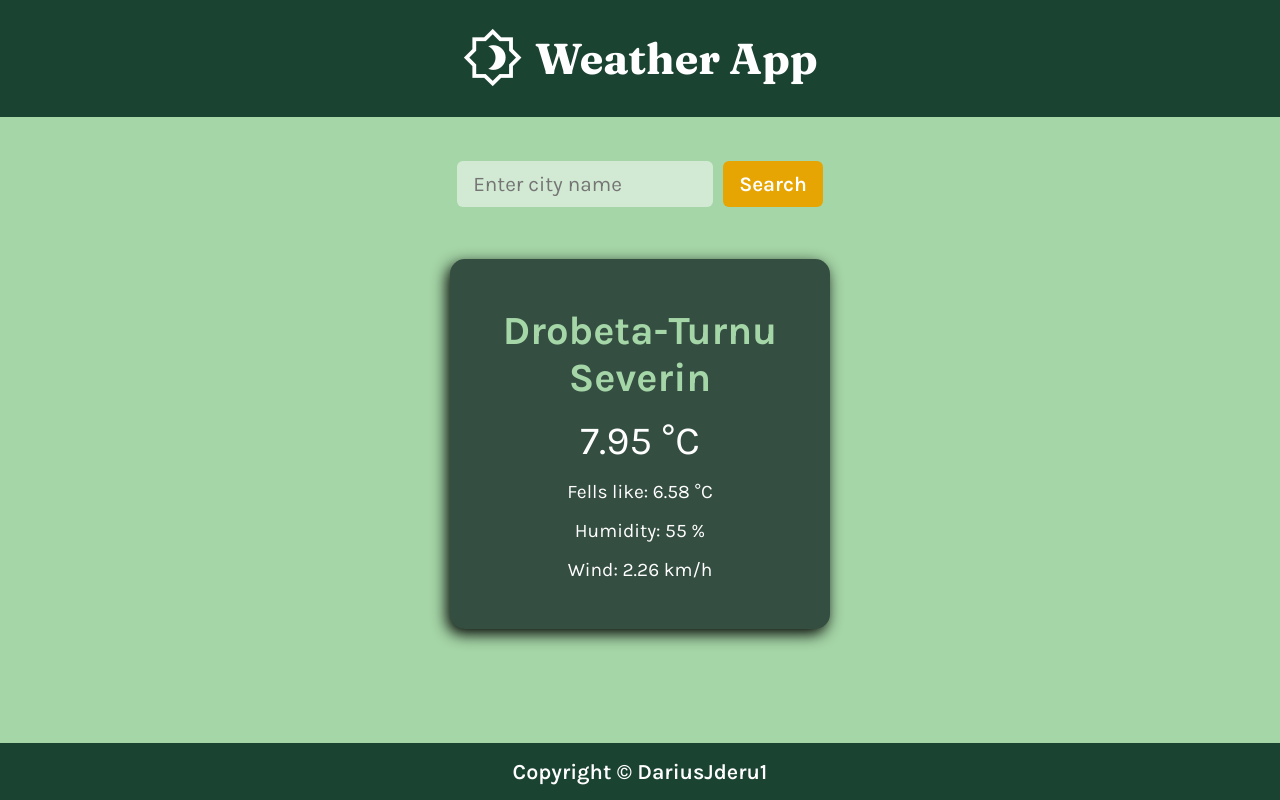
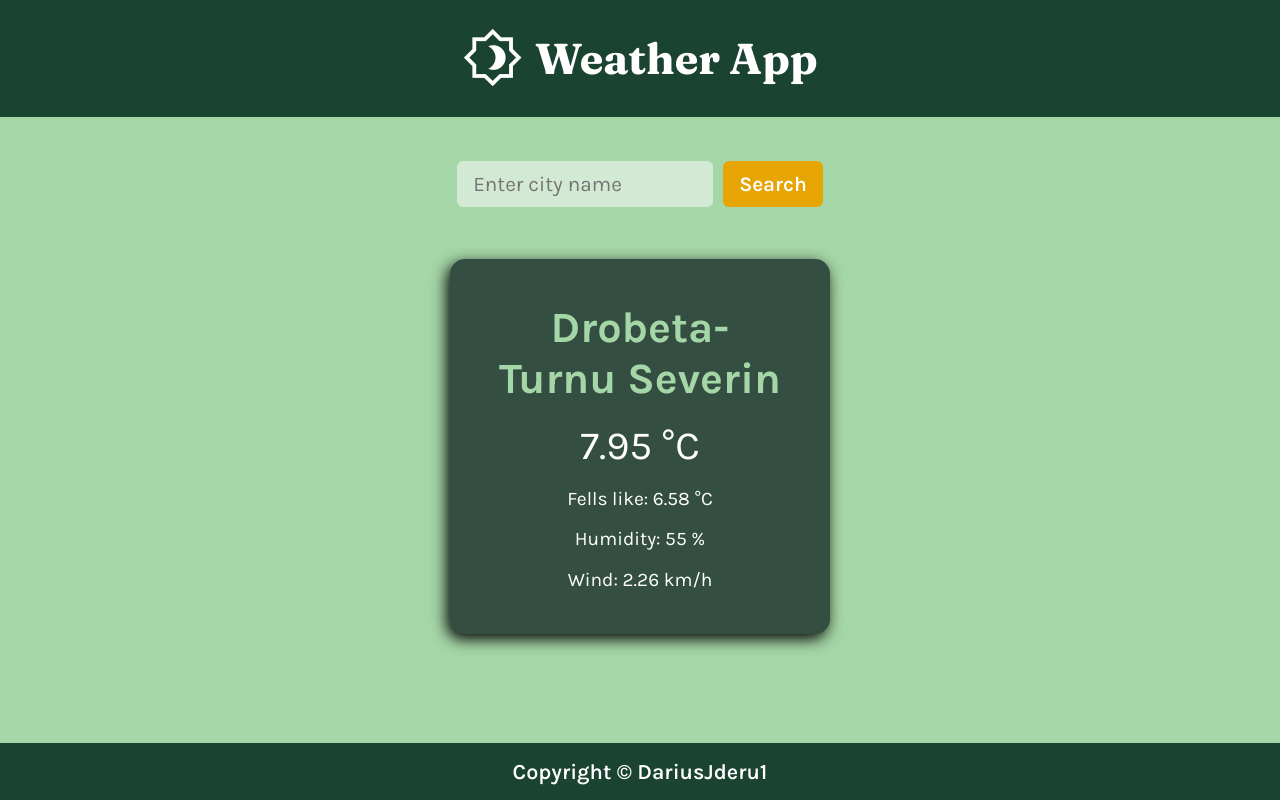
Before and after one commit to DariusJderu1/weather-app, a website built with webpack: page src/template.html in a window 1280 px wide. Built offline with nearby package versions, Linux system fonts and the light colour scheme.

Commit message:
Fix styles for card

```diff
--- a/src/css/card.css
+++ b/src/css/card.css
@@ -6,7 +6,7 @@ div#card-container {
     flex-direction: column;
     justify-content: center;
     align-items: center;
-    gap: clamp(1rem, 2vh, 2rem);
+    gap: clamp(1rem, 2.2vh, 2rem);
 
     width: clamp(280px, 80vw, 380px);
 
@@ -15,7 +15,7 @@ div#card-container {
 
     text-align: center;
 
-    padding: clamp(1.5rem, 4vw, 3rem);
+    padding: clamp(1.5rem, 3.5vw, 2.7rem);
 
     border-radius: 15px;
 }
--- a/src/css/global.css
+++ b/src/css/global.css
@@ -32,7 +32,7 @@
     --fs-title: clamp(1.7rem, 3.5vw + 0.5rem, 2.7rem);
 
     /* The city name */
-    --fs-city: clamp(1.5rem, 3vw + 1rem, 2.5rem);
+    --fs-city: clamp(1.7rem, 3vw + 1rem, 2.7rem);
 
     /* Big temperature numbers */
     --fs-temp: clamp(1.5rem, 3vw + 1rem, 2.5rem);
```
